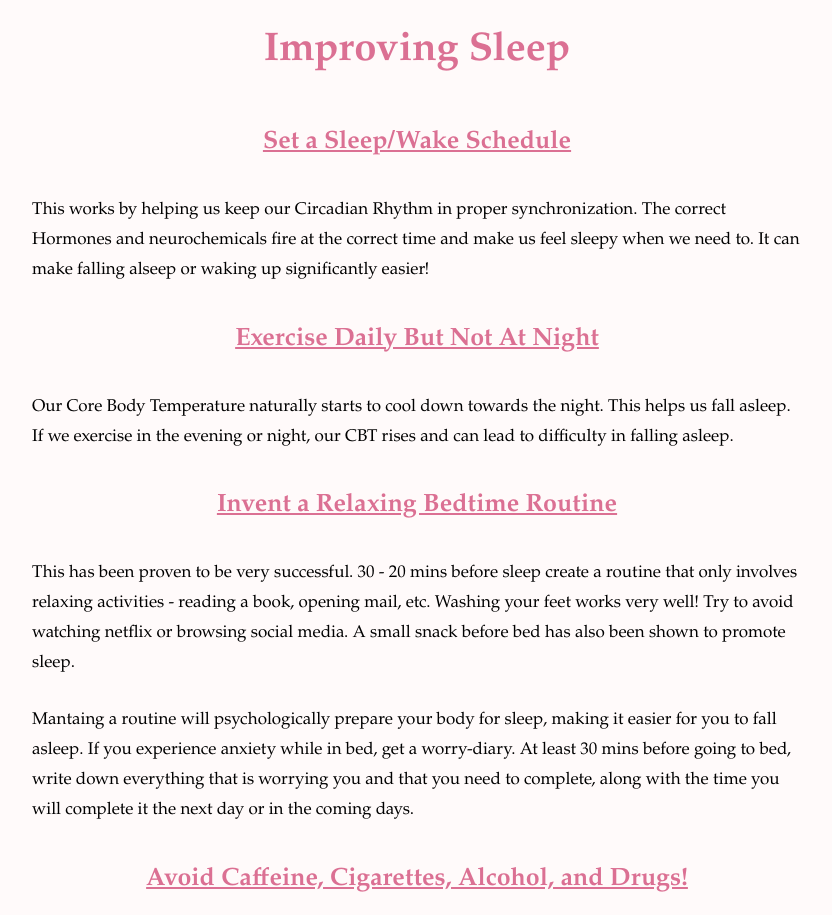
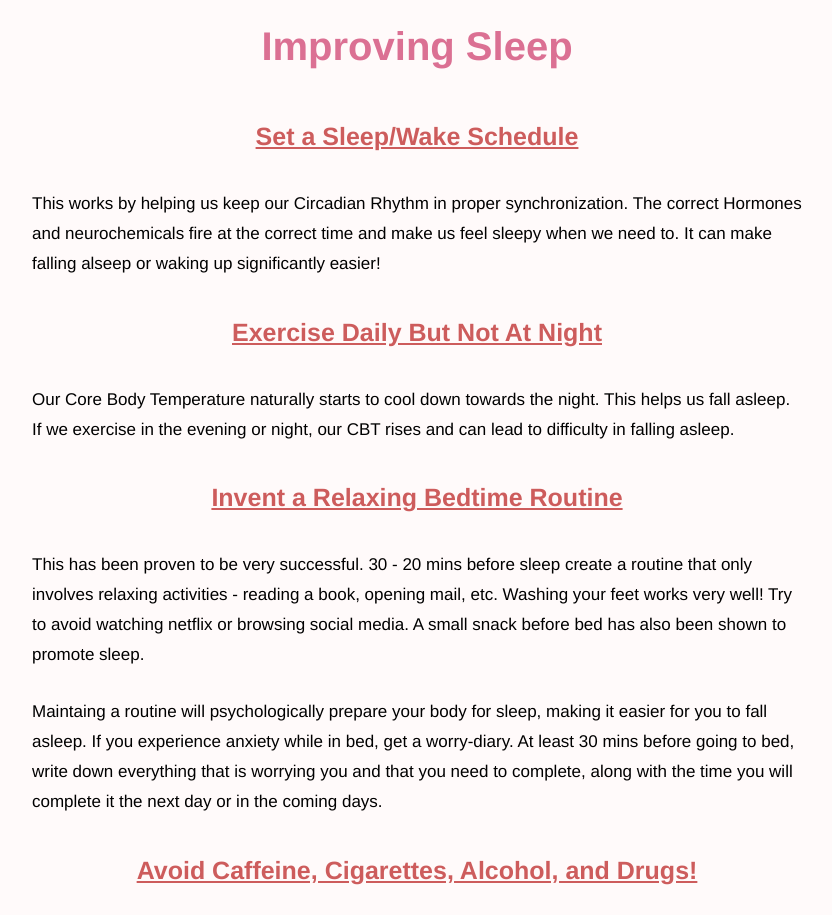
Before and after one commit to superayan/superayan.github.io, a plain HTML site: page SleepHygiene.html in a window 1280 px wide. Shown: the part 440-1355 px from the top of the page, without its empty margins (223-1055 px from the left). Drawn offline with Linux system fonts and the light colour scheme.

Commit message:
Design changes
Added some more design changes1

```diff
--- a/SleepHygiene.html
+++ b/SleepHygiene.html
@@ -21,35 +21,35 @@
     <div class = "subHeader2">
       <h4 align = "center">Improving Sleep</h4>
     </div>
-    <div class= "subHeader">
+    <div class= "subHeader3">
       <h4 align = "center"><u>Set a Sleep/Wake Schedule</u></h4>
     </div>
     <p class ="description">
       This works by helping us keep our Circadian Rhythm in proper synchronization. The correct Hormones and neurochemicals fire at the correct time and make us feel sleepy when we need to. It can make falling alseep or waking up significantly easier!
     </p>
-    <div class= "subHeader">
+    <div class= "subHeader3">
       <h4 align = "center"><u>Exercise Daily But Not At Night</u></h4>
     </div>
     <p class="description">
       Our Core Body Temperature naturally starts to cool down towards the night. This helps us fall asleep. If we exercise in the evening or night, our CBT rises and can lead to difficulty in falling asleep.
     </p>
-    <div class= "subHeader">
+    <div class= "subHeader3">
       <h4 align = "center"><u>Invent a Relaxing Bedtime Routine</u></h4>
     </div>
     <p class = "description">
       This has been proven to be very successful. 30 - 20 mins before sleep create a routine that only involves relaxing activities - reading a book, opening mail, etc. Washing your feet works very well! Try to avoid watching netflix or browsing social media. A small snack before bed has also been shown to promote sleep.
     </p>
     <p class="description">
-      Mantaing a routine will psychologically prepare your body for sleep, making it easier for you to fall asleep.
+      Maintaing a routine will psychologically prepare your body for sleep, making it easier for you to fall asleep.
       If you experience anxiety while in bed, get a worry-diary. At least 30 mins before going to bed, write down everything that is worrying you and that you need to complete, along with the time you will complete it the next day or in the coming days.
     </p>
-    <div class= "subHeader">
+    <div class= "subHeader3">
       <h4 align = "center"><u>Avoid Caffeine, Cigarettes, Alcohol, and Drugs!</u></h4>
     </div>
     <p class = "description">
       Caffeine inhibits one of the primary neurochemicals that makes us feel sleepy. Avoid consuming it within 6 hours of bedtime. Although, low doses of alcohol(1 drink or less) are generally sleep promoting.
       Cigarettes, alcohol, and drugs have been proven to reduce the quality of sleep and cause fragmented sleep.
-      <div class= "subHeader">
+      <div class= "subHeader3">
         <h4 align = "center"><u>Use The Bed Only For Sleep</u></h4>
       </div>
       <p class = "description">
--- a/sleep.css
+++ b/sleep.css
@@ -29,7 +29,7 @@ th, td{
   font-size: 32px;
   padding: 22px 0px 5px 0px;
   color: PaleVioletRed;
-  font-family: garamond;
+  font-family: Helvetica;
 
 }
 
@@ -43,7 +43,15 @@ th, td{
 
   font-size: 25px;
   color: PaleVioletRed;
-  font-family: garamond;
+  font-family: Helvetica;
+
+}
+
+.subHeader3{
+
+  font-size: 25px;
+  color: IndianRed;
+  font-family: Helvetica;
 
 }
 
@@ -51,7 +59,7 @@ th, td{
 
   font-size: 40px;
   color: PaleVioletRed;
-  font-family: garamond;
+  font-family: Helvetica;
 
 }
 
@@ -66,7 +74,7 @@ th, td{
 }
 
 .tableHeader{
-  color: PaleTurquoise;
+  color: IndianRed;
 }
 a.aLink:hover{color: PaleTurquoise;}
 
@@ -77,7 +85,7 @@ a.aLink:hover{color: PaleTurquoise;}
   font-size: 17px;
   padding: 5px;
   line-height: 30px;
-  font-family: garamond;
+  font-family: Helvetica;
 
 }
 
```
Also changed, not shown: Coffee.html (+6 -7 lines), SleepDebt.html (+1 -1 lines).
